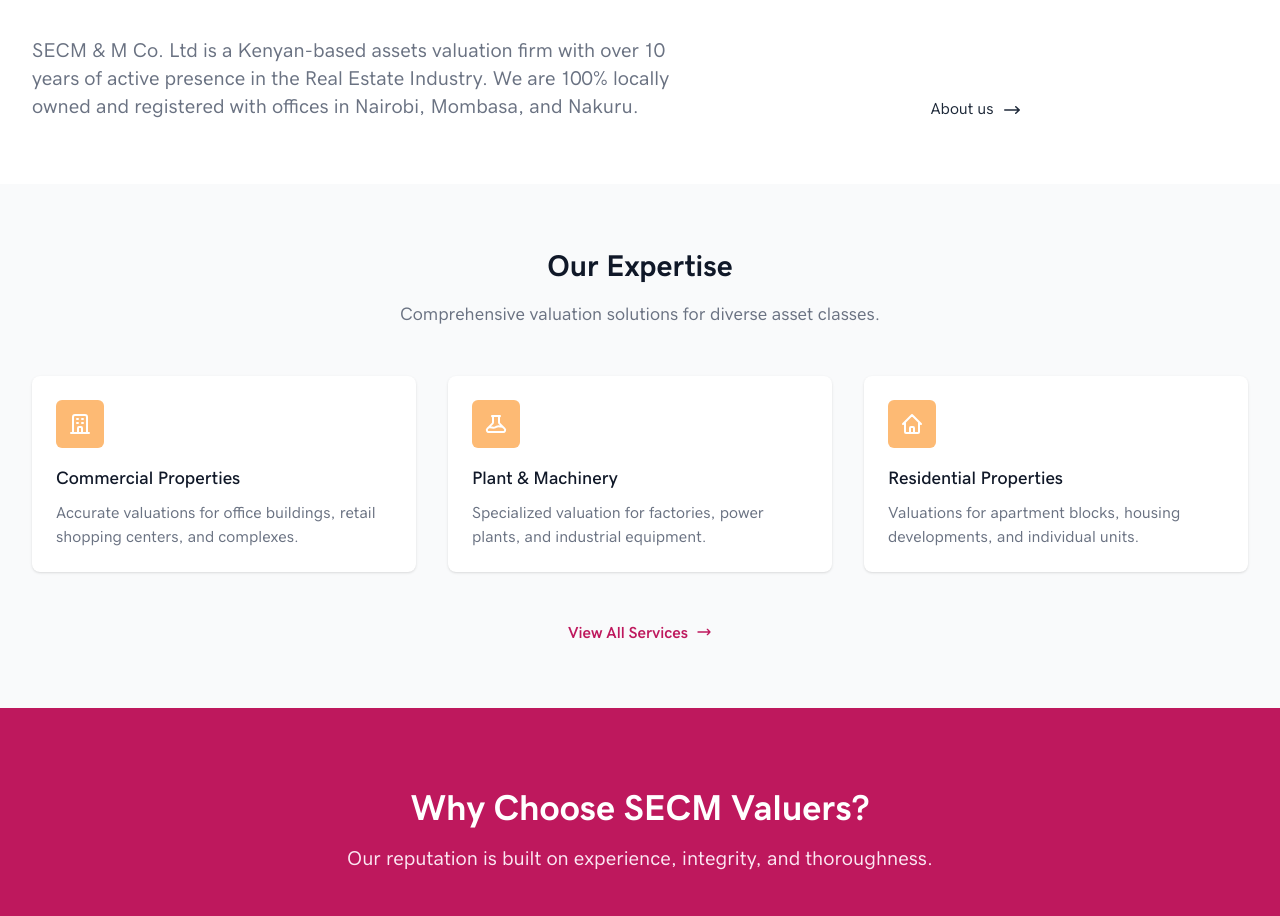
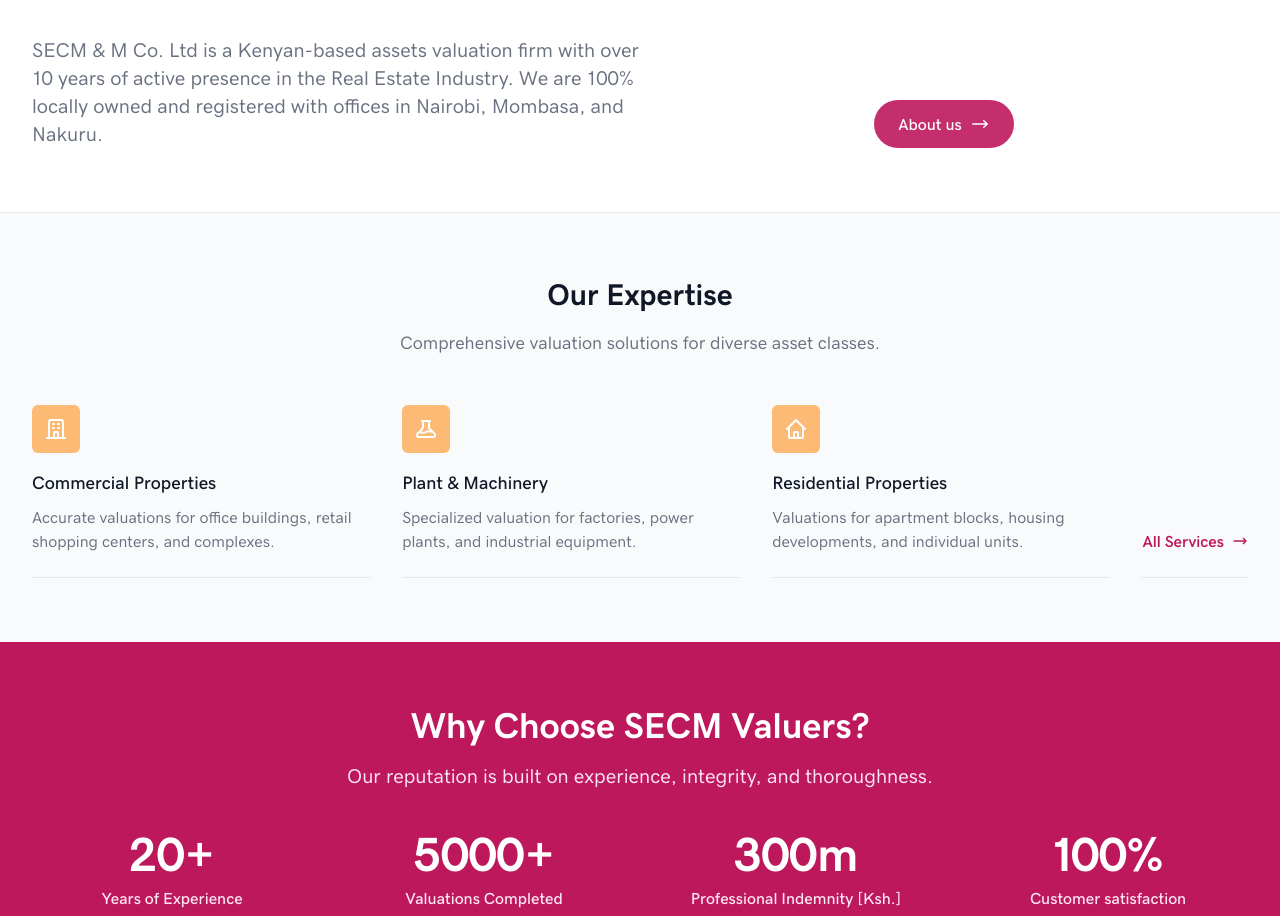
Before and after one commit to victorkimuyu/secm-website, a website: page index.html in a window 1280 px wide. Shown: the part 672-1588 px from the top of the page. Drawn offline with nearby package versions, Linux system fonts and the light colour scheme.

Commit message:
Improved home page with better design for the buttons and numbers section

```diff
--- a/index.html
+++ b/index.html
@@ -26,7 +26,7 @@
                 transform: scale(1);
             }
             to {
-                transform: scale(1.2);
+                transform: scale(1.5);
             }
         }
 
@@ -42,6 +42,7 @@
         }
 
         .hero-image-animate {
+            opacity: 0.1;
             animation: heroImageFadeIn 2s ease-out forwards,
                        heroImageZoomIn 40s ease-in-out infinite;
             animation-delay: 0s, 2s;
@@ -65,7 +66,7 @@
 <body class="font-sans text-gray-800 antialiased bg-gray-50">
 
     <!-- Navigation -->
-    <nav class="shadow-md sticky top-0 left-0 z-10 bg-white/80" x-data="{ mobileMenuOpen: false }">
+    <nav class="shadow-md bg-white" x-data="{ mobileMenuOpen: false }">
         <div class="max-w-7xl px-4 sm:px-6 lg:px-8">
             <div class="flex justify-between">
                 <a href="index.html">
@@ -140,7 +141,7 @@
     <!-- Hero Section -->
     <div class="relative bg-gray-900 overflow-hidden border-t border-t-brand-pink">
         <div class="absolute inset-0">
-            <img class="w-full h-full object-cover opacity-10 hero-image-animate"
+            <img class="w-full h-full object-cover hero-image-animate"
                 src="https://images.unsplash.com/photo-1486406146926-c627a92ad1ab?ixlib=rb-1.2.1&auto=format&fit=crop&w=1920&q=80"
                 alt="Modern building architecture">
             <div class="absolute inset-0 bg-linaer-to-r from-gray-900 to-transparent"></div>
@@ -154,7 +155,7 @@
                 valuation services across Africa and beyond.
             </p>
             <a href="services.html"
-                class="inline-flex gap-3 items-center justify-center py-4 text-xs  font-medium rounded-full text-white hover:bg-brand-pink hover:text-white md:py-4 md:text-lg px-0 hover:md:px-6 mt-10 transition-all duration-500 hero-text-animate hero-text-animate-delay-2">
+                class="inline-flex gap-3 items-center justify-center py-4 text-xs  font-medium rounded-full px-5 bg-white text-brand-pink hover:bg-brand-pink hover:text-white md:py-4 md:text-lg hover:md:px-6 mt-10 transition-all duration-500 hero-text-animate hero-text-animate-delay-2">
                 Our Services
                 <svg xmlns="http://www.w3.org/2000/svg" viewBox="0 0 20 20" fill="currentColor" class="size-6 pt-1">
                     <path fill-rule="evenodd"
@@ -167,10 +168,10 @@
     </div>
 
     <!-- About Snippet -->
-    <div class="py-16 bg-white">
+    <div class="py-16 bg-white border-b border-b-gray-200">
         <div class="max-w-7xl mx-auto px-4 sm:px-6 lg:px-8">
-            <div class="flex items-end">
-                <div class="">
+            <div class="flex flex-col md:flex-row md:items-end gap-6 md:gap-0">
+                <div class="flex-1">
                     <div class=" flex flex-col gap-2 mb-10">
                         <h2 class="text-base text-brand-pink font-semibold tracking-wide">WHO WE ARE</h2>
                         <p class="text-3xl leading-8 font-extrabold tracking-tight text-gray-900 sm:text-4xl">
@@ -186,8 +187,8 @@
                         Nakuru.
                     </p>
                 </div>
-                <div class="flex flex-1 justify-center">
-                    <a href="about_us.html" class="flex justify-end items-end gap-2">
+                <div class="flex md:flex-1 md:justify-center">
+                    <a href="about_us.html" class="flex items-center gap-2 bg-brand-pink/90 text-white rounded-full font-medium px-6 py-3 hover:bg-brand-pink hover:px-8 transition-all duration-500">
                         About us
                         <svg xmlns="http://www.w3.org/2000/svg" viewBox="0 0 20 20" fill="currentColor" class="size-5">
                             <path fill-rule="evenodd"
@@ -195,7 +196,6 @@
                                 clip-rule="evenodd" />
                         </svg>
                     </a>
-                </div>
                 </div>
             </div>
         </div>
@@ -208,10 +208,10 @@
                 <h2 class="text-3xl font-extrabold text-gray-900">Our Expertise</h2>
                 <p class="mt-4 text-lg text-gray-500">Comprehensive valuation solutions for diverse asset classes.</p>
             </div>
-            <div class="grid grid-cols-1 gap-8 sm:grid-cols-2 lg:grid-cols-3">
+            <div class="flex flex-col sm:flex-row gap-8 sm:gap-8 lg:items-end">
                 <!-- Service 1 -->
-                <div class="bg-white overflow-hidden shadow rounded-lg hover:shadow-xl transition-shadow duration-300">
-                    <div class="p-6">
+                <div class="border-b border-gray-200 pb-6 transition-colors duration-300 flex-1">
+                    <div>
                         <div
                             class="flex items-center justify-center h-12 w-12 rounded-md bg-brand-orange text-white mb-4">
                             <!-- Icon -->
@@ -228,8 +228,8 @@
                 </div>
 
                 <!-- Service 2 -->
-                <div class="bg-white overflow-hidden shadow rounded-lg hover:shadow-xl transition-shadow duration-300">
-                    <div class="p-6">
+                <div class="border-b border-gray-200 pb-6 transition-colors duration-300 flex-1">
+                    <div>
                         <div
                             class="flex items-center justify-center h-12 w-12 rounded-md bg-brand-orange text-white mb-4">
                             <!-- Icon -->
@@ -246,8 +246,8 @@
                 </div>
 
                 <!-- Service 3 -->
-                <div class="bg-white overflow-hidden shadow rounded-lg hover:shadow-xl transition-shadow duration-300">
-                    <div class="p-6">
+                <div class="border-b border-gray-200 pb-6 transition-colors duration-300 flex-1">
+                    <div>
                         <div
                             class="flex items-center justify-center h-12 w-12 rounded-md bg-brand-orange text-white mb-4">
                             <!-- Icon -->
@@ -262,11 +262,12 @@
                         </p>
                     </div>
                 </div>
-            </div>
-            <div class="mt-12 text-center">
+
+                <!-- All Services Link -->
+                <div class="border-b border-gray-200 pb-6 flex items-end">
                     <a href="services.html"
-                    class="text-brand-pink font-semibold hover:text-pink-800 flex items-center justify-center">
-                    View All Services
+                        class="text-brand-pink font-semibold hover:text-pink-800 flex items-center justify-start">
+                        All Services
                         <svg class="ml-2 w-4 h-4" fill="none" stroke="currentColor" viewBox="0 0 24 24"
                             xmlns="http://www.w3.org/2000/svg">
                             <path stroke-linecap="round" stroke-linejoin="round" stroke-width="2"
@@ -276,10 +277,11 @@
                 </div>
             </div>
         </div>
+    </div>
 
     <!-- Why Choose Us / Stats -->
     <div class="bg-brand-pink">
-        <div class="max-w-7xl mx-auto py-12 px-4 sm:py-16 sm:px-6 lg:px-8 lg:py-20">
+        <div class="max-w-7xl mx-auto py-16 px-4 sm:px-6 lg:px-8">
             <div class="max-w-4xl mx-auto text-center">
                 <h2 class="text-3xl font-extrabold text-white sm:text-4xl">
                     Why Choose SECM Valuers?
@@ -288,17 +290,21 @@
                     Our reputation is built on experience, integrity, and thoroughness.
                 </p>
             </div>
-            <dl class="mt-10 text-center sm:max-w-3xl sm:mx-auto sm:grid sm:grid-cols-3 sm:gap-8">
+            <dl class="mt-10 text-center sm:max-w-7xl sm:mx-auto sm:grid sm:grid-cols-4 sm:gap-8">
                 <div class="flex flex-col">
-                    <dt class="order-2 mt-2 text-lg leading-6 font-medium text-pink-100">Years Experience</dt>
-                    <dd class="order-1 text-5xl font-extrabold text-white">10+</dd>
+                    <dt class="order-2 mt-2 text-base leading-6 font-medium text-pink-100">Years of Experience</dt>
+                    <dd class="order-1 text-5xl font-extrabold text-white">20+</dd>
                 </div>
                 <div class="flex flex-col mt-10 sm:mt-0">
-                    <dt class="order-2 mt-2 text-lg leading-6 font-medium text-pink-100">Registered Offices</dt>
-                    <dd class="order-1 text-5xl font-extrabold text-white">3</dd>
+                    <dt class="order-2 mt-2 text-base leading-6 font-medium text-pink-100">Valuations Completed</dt>
+                    <dd class="order-1 text-5xl font-extrabold text-white">5000+</dd>
                 </div>
                 <div class="flex flex-col mt-10 sm:mt-0">
-                    <dt class="order-2 mt-2 text-lg leading-6 font-medium text-pink-100">Expert Valuers</dt>
+                    <dt class="order-2 mt-2 text-base leading-6 font-medium text-pink-100">Professional Indemnity [Ksh.]</dt>
+                    <dd class="order-1 text-5xl font-extrabold text-white">300m</dd>
+                </div>
+                <div class="flex flex-col mt-10 sm:mt-0">
+                    <dt class="order-2 mt-2 text-base leading-6 font-medium text-pink-100">Customer satisfaction</dt>
                     <dd class="order-1 text-5xl font-extrabold text-white">100%</dd>
                 </div>
             </dl>
@@ -307,7 +313,7 @@
 
     <!-- Footer -->
     <footer class="bg-gray-900 text-white">
-        <div class="max-w-7xl mx-auto py-12 px-4 sm:px-6 lg:py-16 lg:px-8">
+        <div class="max-w-7xl mx-auto py-16 px-4 sm:px-6 lg:px-8">
             <div class="xl:grid xl:grid-cols-3 xl:gap-8 py-2">
                 <div class="flex flex-col h-50 justify-between xl:col-span-1">
                     <div>
@@ -402,7 +408,7 @@
                 </div>
             </div>
         </div>
-        <div class="bg-slate-950/60 border-t border-slate-800 mx-auto py-5 px-4 sm:px-6 lg:py-5 lg:px-16">
+        <div class="bg-slate-950/60 border-t border-slate-800 mx-auto py-5 px-4 sm:px-6 lg:px-8">
             <p class="text-sm text-gray-500 xs:text-center">
                 &copy; 2025 SECM Valuers Co. Ltd. All rights reserved.
             </p>
```
Also changed, not shown: static/css/global.css. Lines whose indentation alone changed are shown as unchanged.
